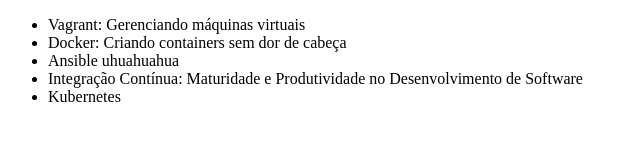
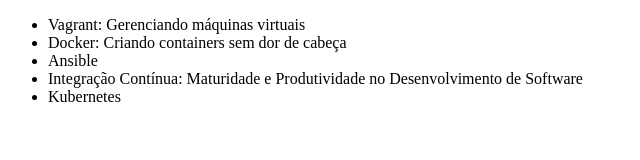
Before and after one commit to Trajanofilipe/aulaGiteGithub, a plain HTML site: page index.html in a window 1280 px wide. Shown: the whole page, without its empty margins (0-640 px from the left). Drawn offline with Linux system fonts and the light colour scheme.

Commit message:
Revert "teste"
This reverts commit f716cd04b245cfb00c22f0b7206321084a7e5667.

```diff
--- a/index.html
+++ b/index.html
@@ -10,7 +10,7 @@
     <ul>
         <li>Vagrant: Gerenciando máquinas virtuais</li>
         <li>Docker: Criando containers sem dor de cabeça</li>
-        <li>Ansible uhuahuahua</li>
+        <li>Ansible</li>
         <li>Integração Contínua: Maturidade e Produtividade no Desenvolvimento de Software</li>
         <li>Kubernetes</li>
     </ul>
```
